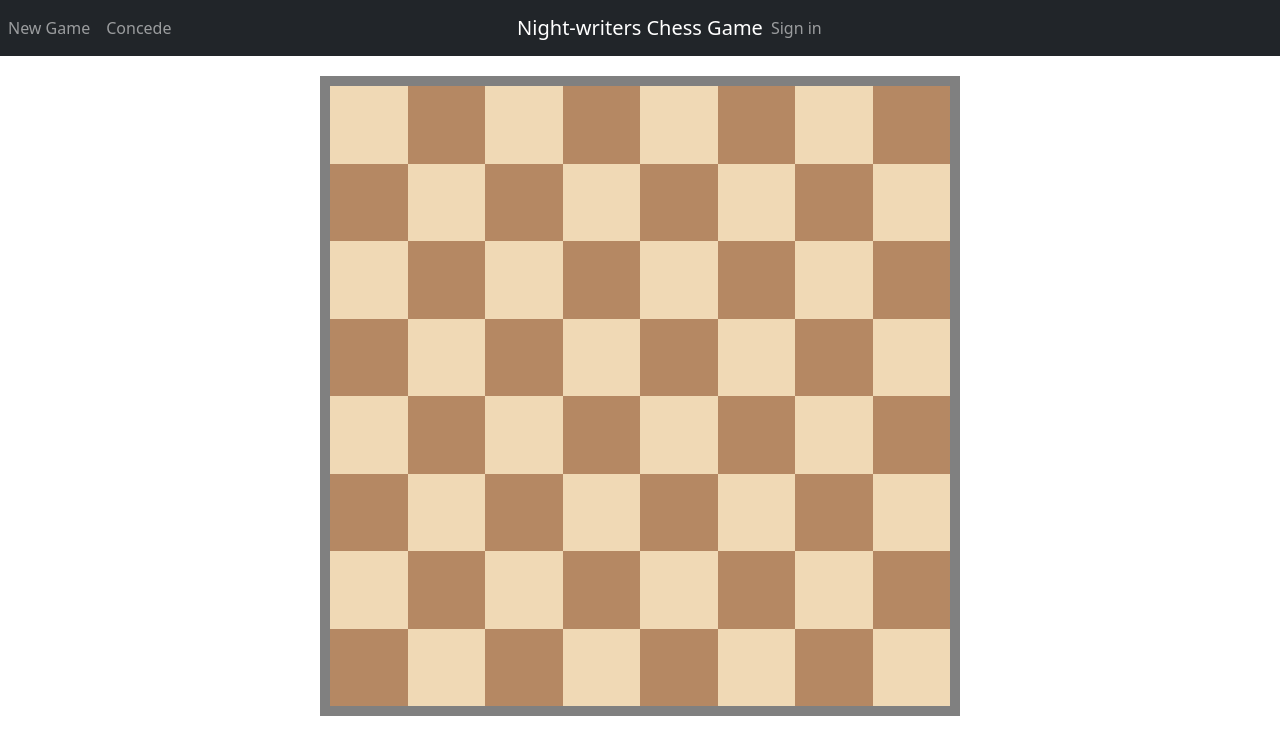
After one commit to night-writers/chess-game, a Rails app: template app/views/pieces/show.html.erb in a window 1280 px wide. The commit adds this page. Shown: the top 755 px of the page. Run offline with Rails 7, Linux system fonts and the light colour scheme; the template is opened without the code that fills it, so the values that code supplies are empty; style sheets or scripts are compiled from the project's sources; some libraries are stand-ins or nearby versions.

Commit message:
Added pieces controller. Added show and update actions for pieces. Added corresponding resources in routes file.Added CSS classes for 'highlighted' space.

```diff
--- a/app/assets/stylesheets/master.scss
+++ b/app/assets/stylesheets/master.scss
@@ -36,7 +36,28 @@
   padding: 0;
   margin: auto;
 }
-
+.highlighted-black {
+  background-color: #D3B7A1;
+  height: 12.5%;
+  width: 12.5%;
+  max-height: 100vw;
+  max-width: 100vw;
+  float: left;
+  padding: 0;
+  margin: auto;
+  border: 5px solid #4B4444;
+}
+.highlighted-white {
+  background-color: #F1E8D9;
+  height: 12.5%;
+  width: 12.5%;
+  max-height: 100vw;
+  max-width: 100vw;
+  float: left;
+  padding: 0;
+  margin: auto;
+  border: 5px solid #4B4444;
+}
 .booyah-box {
   -moz-box-shadow: 1px 1px 2px 0 #d0d0d0;
   -webkit-box-shadow: 1px 1px 2px 0 #d0d0d0;
--- /dev/null
+++ b/app/views/pieces/show.html.erb
@@ -0,0 +1,107 @@
+<div class="chessboard">
+  <!-- 1st -->
+  <div id="a8" class="white"></div>
+  <div id="b8" class="black"></div>
+  <div id="c8" class="white"></div>
+  <div id="d8" class="black"></div>
+  <div id="e8" class="white"></div>
+  <div id="f8" class="black"></div>
+  <div id="g8" class="white"></div>
+  <div id="h8" class="black"></div>
+  <!-- 2nd -->
+  <div id="a7" class="black"></div>
+  <div id="b7" class="white"></div>
+  <div id="c7" class="black"></div>
+  <div id="d7" class="white"></div>
+  <div id="e7" class="black"></div>
+  <div id="f7" class="white"></div>
+  <div id="g7" class="black"></div>
+  <div id="h7" class="white"></div>
+  <!-- 3th -->
+  <div id="a6" class="white"></div>
+  <div id="b6" class="black"></div>
+  <div id="c6" class="white"></div>
+  <div id="d6" class="black"></div>
+  <div id="e6" class="white"></div>
+  <div id="f6" class="black"></div>
+  <div id="g6" class="white"></div>
+  <div id="h6" class="black"></div>
+  <!-- 4st -->
+  <div id="a5" class="black"></div>
+  <div id="b5" class="white"></div>
+  <div id="c5" class="black"></div>
+  <div id="d5" class="white"></div>
+  <div id="e5" class="black"></div>
+  <div id="f5" class="white"></div>
+  <div id="g5" class="black"></div>
+  <div id="h5" class="white"></div>
+  <!-- 5th -->
+  <div id="a4" class="white"></div>
+  <div id="b4" class="black"></div>
+  <div id="c4" class="white"></div>
+  <div id="d4" class="black"></div>
+  <div id="e4" class="white"></div>
+  <div id="f4" class="black"></div>
+  <div id="g4" class="white"></div>
+  <div id="h4" class="black"></div>
+  <!-- 6th -->
+  <div id="a3" class="black"></div>
+  <div id="b3" class="white"></div>
+  <div id="c3" class="black"></div>
+  <div id="d3" class="white"></div>
+  <div id="e3" class="black"></div>
+  <div id="f3" class="white"></div>
+  <div id="g3" class="black"></div>
+  <div id="h3" class="white"></div>
+  <!-- 7th -->
+  <div id="a2" class="white"></div>
+  <div id="b2" class="black"></div>
+  <div id="c2" class="white"></div>
+  <div id="d2" class="black"></div>
+  <div id="e2" class="white"></div>
+  <div id="f2" class="black"></div>
+  <div id="g2" class="white"></div>
+  <div id="h2" class="black"></div>
+  <!-- 8th -->
+  <div id="a1" class="black"></div>
+  <div id="b1" class="white"></div>
+  <div id="c1" class="black"></div>
+  <div id="d1" class="white"></div>
+  <div id="e1" class="black"></div>
+  <div id="f1" class="white"></div>
+  <div id="g1" class="black"></div>
+  <div id="h1" class="white"></div>
+</div>
+<script>
+  $(function() {
+    getDiv(<%= @piece.location_x %>,<%= @piece.location_y %>);
+    function getDiv(x,y) {
+      var new_x = "";
+      switch (x) {
+        case 1: new_x = "a";
+        break;
+        case 2: new_x = "b";
+        break;
+        case 3: new_x = "c";
+        break;
+        case 4: new_x = "d";
+        break;
+        case 5: new_x = "e";
+        break;
+        case 6: new_x = "f";
+        break;
+        case 7: new_x = "g";
+        break;
+        case 8: new_x = "h";
+        break;
+      };
+      var divSelector = '#' + new_x + y;
+      var currentClass = $(divSelector).attr('class');
+      if (currentClass = "white") {
+        $(divSelector).addClass("highlighted-white");
+      } else {
+        $(divSelector).addClass("highlighted-black");
+      }
+    }
+  });
+</script>
--- a/config/routes.rb
+++ b/config/routes.rb
@@ -1,5 +1,7 @@
  Rails.application.routes.draw do
   devise_for :users, controllers: { omniauth_callbacks: 'users/omniauth_callbacks' }
   root 'static_pages#index'
-  resources :games
+  resources :games do
+    resources :pieces, only: [:show, :update]
+  end
 end
```
Also changed, not shown: app/controllers/pieces_controller.rb (+12 -0 lines), app/views/games/pieces/show.html.erb (added, +79 -0 lines).
